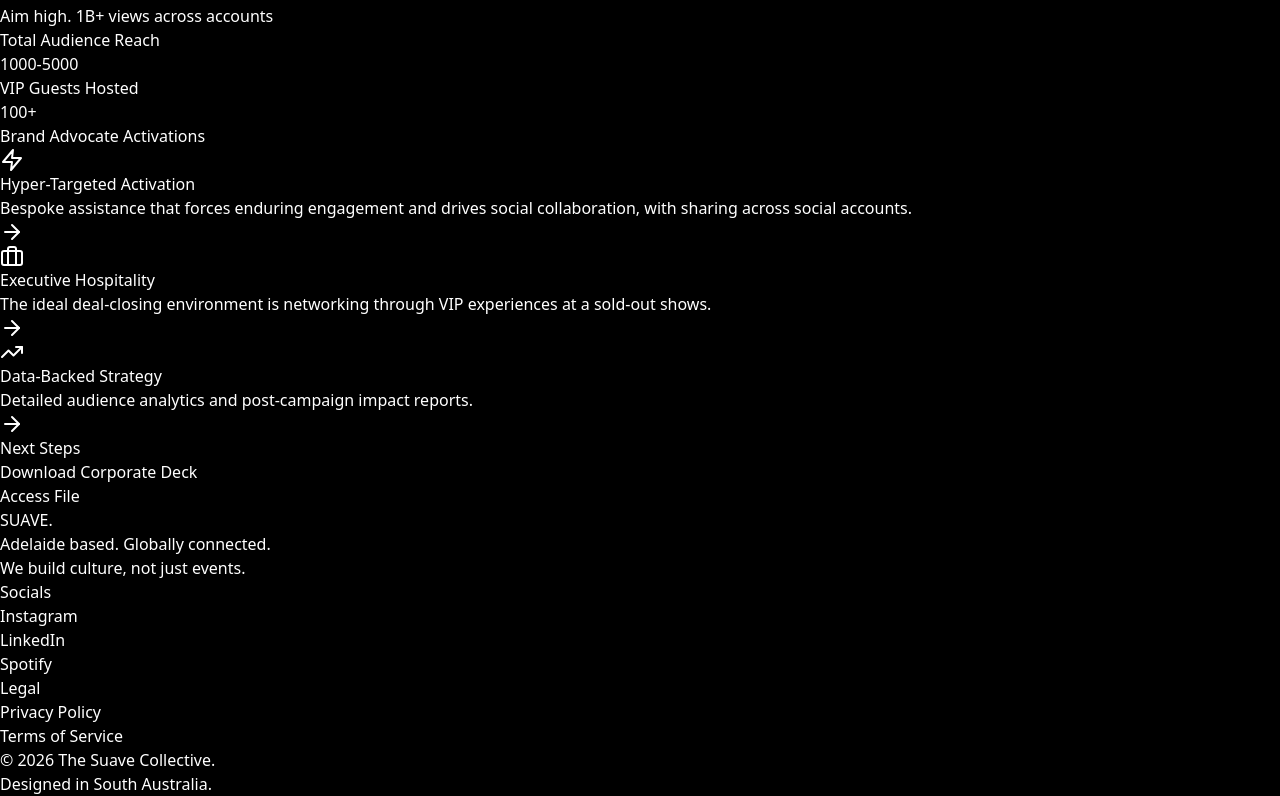
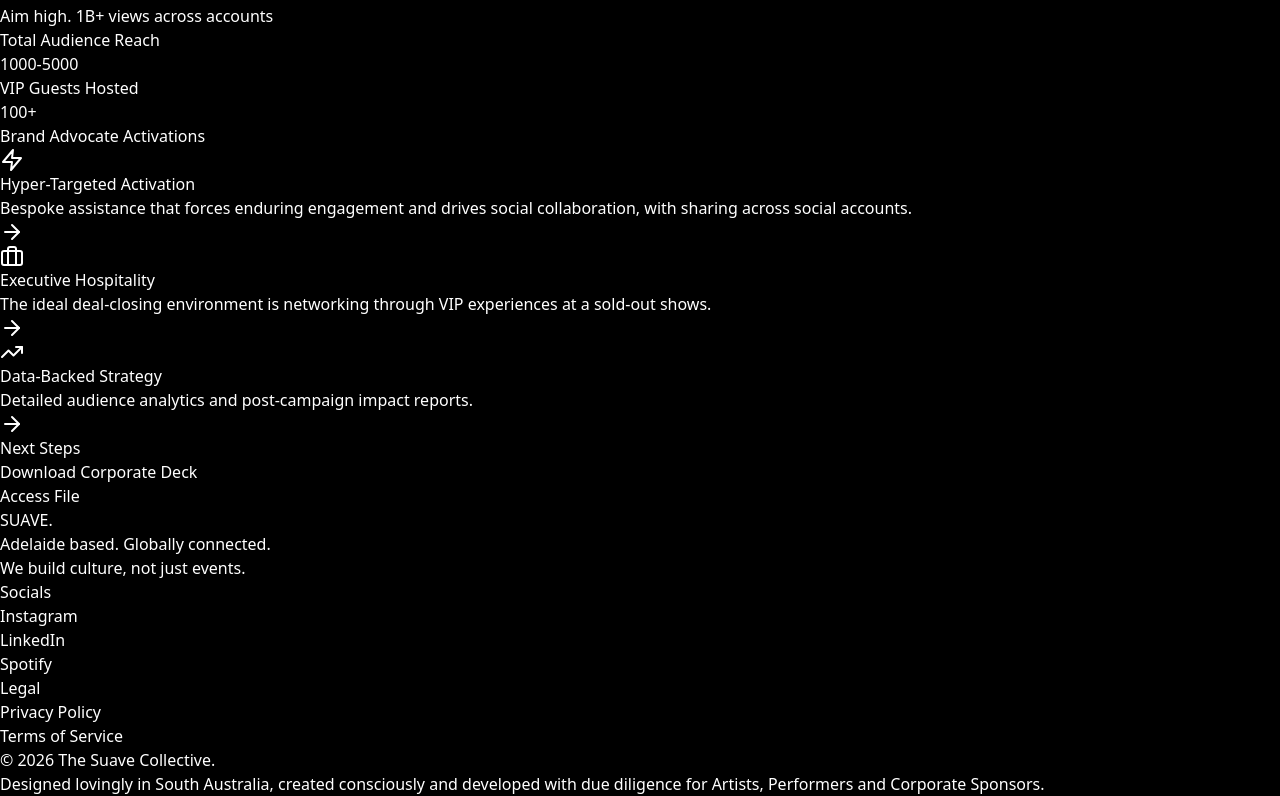
Before and after one commit to suavepartiesau-ui/suave-collective-events, a React (Vite) app: page / in a window 1280 px wide. Shown: the part 2981-3777 px from the top of the page. Built offline with nearby package versions, Linux system fonts and the light colour scheme.

Commit message:
Update App.jsx

```diff
--- a/src/App.jsx
+++ b/src/App.jsx
@@ -133,7 +133,7 @@ const SuaveSponsorship = () => {
       )}
 
       {/* Hero Section */}
-      <section className="relative pt-32 md:pt-48 pb-20 border-b border-white/10">
+      <section className="relative pt-44 md:pt-60 pb-20 border-b border-white/10">
         <div className="max-w-7xl mx-auto px-6">
           <div className="flex flex-col md:flex-row md:items-end justify-between gap-12">
             <div className="max-w-3xl">
@@ -324,7 +324,7 @@ const SuaveSponsorship = () => {
 
           <div className="mt-20 pt-8 border-t border-white/5 flex flex-col md:flex-row justify-between items-center text-xs text-gray-600">
              <p>© 2026 The Suave Collective.</p>
-             <p>Designed in South Australia.</p>
+             <p>Designed lovingly in South Australia, created consciously and developed with due diligence for Artists, Performers and Corporate Sponsors.</p>
           </div>
         </div>
       </footer>
```
